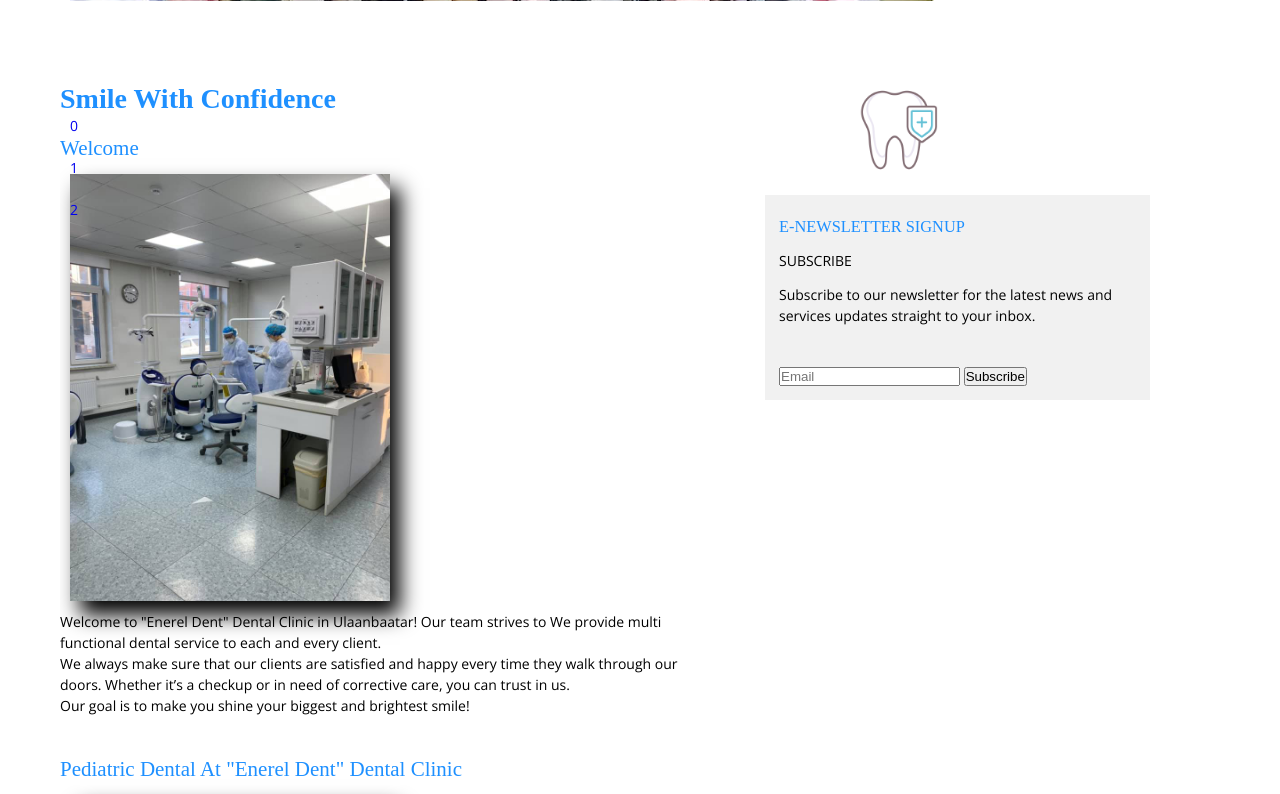
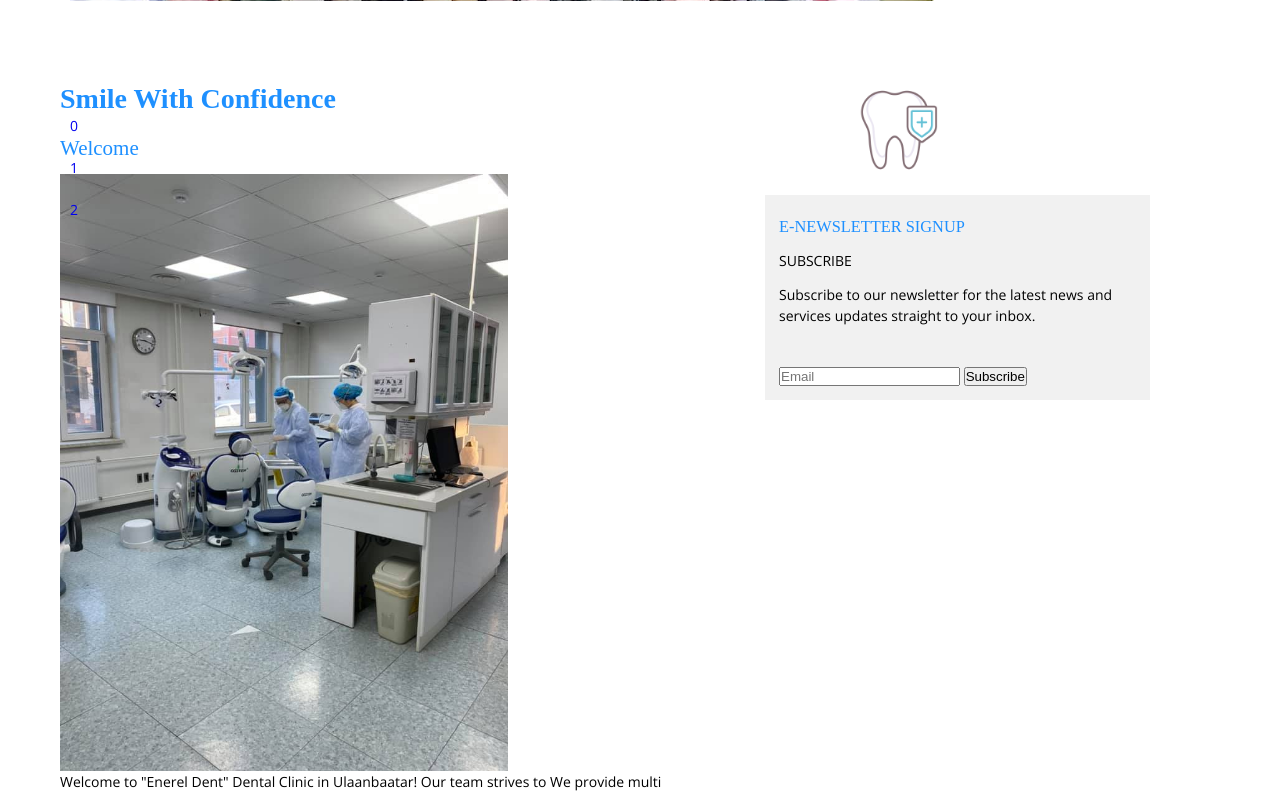
Before and after one commit to ntorguud/it162-final-project, a PHP site: page /index.php in a window 1280 px wide. Shown: the part 551-1345 px from the top of the page. Run offline with PHP 8.4, Linux system fonts and the light colour scheme; some libraries are stand-ins or nearby versions.

Commit message:
Remove class

```diff
--- a/index.php
+++ b/index.php
@@ -25,7 +25,7 @@
 
         <div class="text">
             <h2> Welcome </h2>
-            <img class="left" src="images/adult1.jpeg" alt="adult">
+            <img src="images/adult1.jpeg" alt="adult" width="70%">
             <p>Welcome to "Enerel Dent" Dental Clinic in Ulaanbaatar!
                 Our team strives to We provide multi functional dental service to each and every client.<br>
                 We always make sure that our clients are satisfied and happy every time they walk through our doors. Whether it’s a checkup or in need of corrective care, you can trust in us.<br>
```
